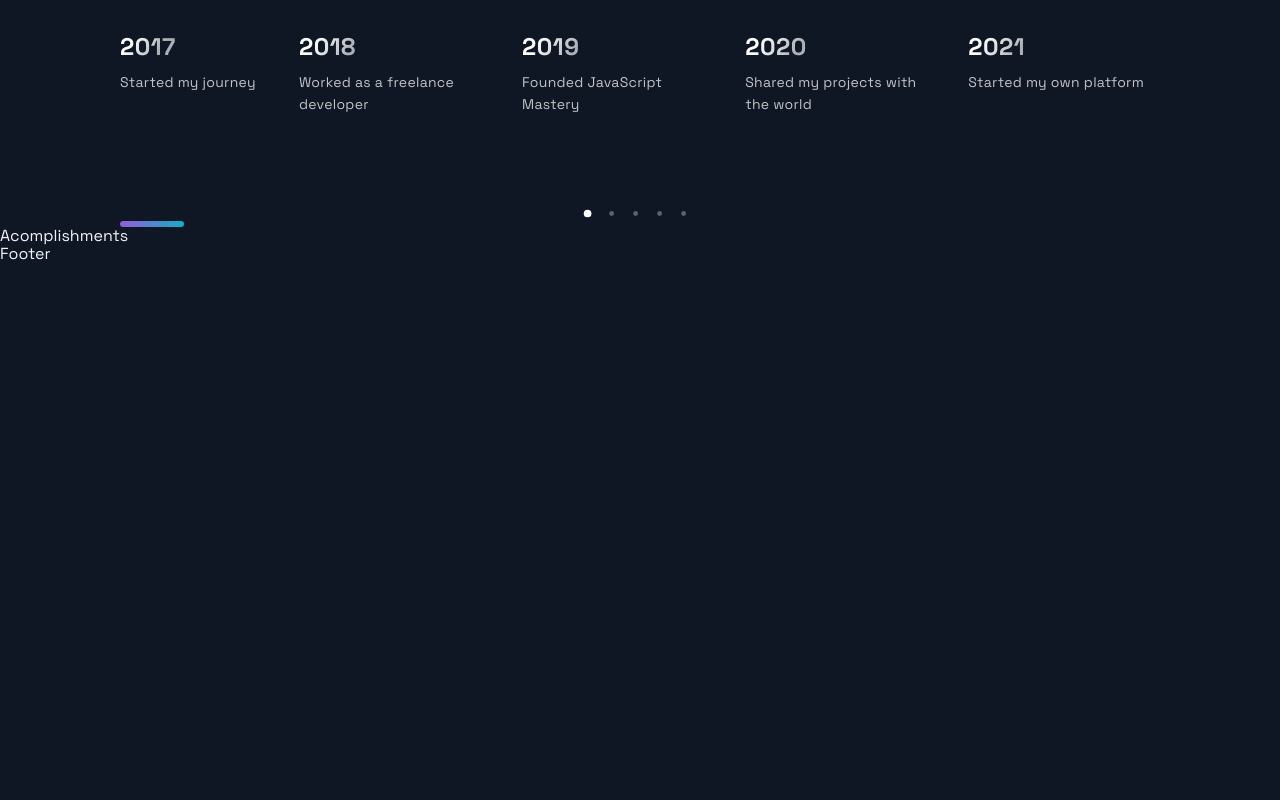
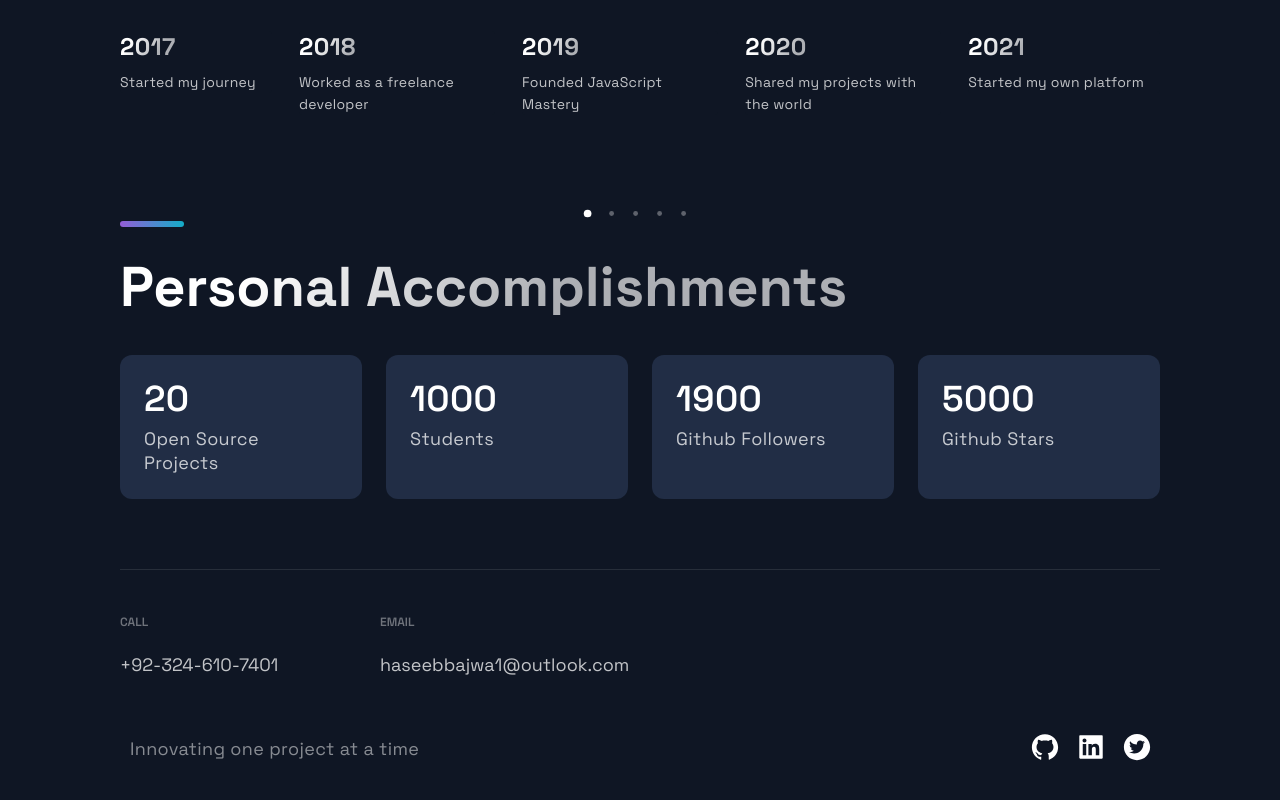
Before and after one commit to RacketyWater7/portfolio_website, a Next.js app: page / in a window 1280 px wide. Shown: the part 2866-3666 px from the top of the page. Before the commit the page ends 3130 px from the top, so only its background shows below. Built offline with nearby package versions, Linux system fonts and the light colour scheme.

Commit message:
made footer and contact info

```diff
--- a/src/components/Acomplishments/Acomplishments.js
+++ b/src/components/Acomplishments/Acomplishments.js
@@ -1,19 +1,31 @@
-import React from 'react';
+import React from "react";
 
-import { Section, SectionDivider, SectionTitle } from '../../styles/GlobalComponents';
-import { Box, Boxes, BoxNum, BoxText } from './AcomplishmentsStyles';
+import {
+  Section,
+  SectionDivider,
+  SectionTitle,
+} from "../../styles/GlobalComponents";
+import { Box, Boxes, BoxNum, BoxText } from "./AcomplishmentsStyles";
 
 const data = [
-  { number: 20, text: 'Open Source Projects'},
-  { number: 1000, text: 'Students', },
-  { number: 1900, text: 'Github Followers', },
-  { number: 5000, text: 'Github Stars', }
+  { number: 20, text: "Open Source Projects" },
+  { number: 1000, text: "Students" },
+  { number: 1900, text: "Github Followers" },
+  { number: 5000, text: "Github Stars" },
 ];
 
 const Acomplishments = () => (
-  <div>
-    Acomplishments
-  </div>
+  <Section>
+    <SectionTitle>Personal Accomplishments</SectionTitle>
+    <Boxes>
+      {data.map((card, index) => (
+        <Box key={index}>
+          <BoxNum>{card.number}</BoxNum>
+          <BoxText>{card.text}</BoxText>
+        </Box>
+      ))}
+    </Boxes>
+  </Section>
 );
 
 export default Acomplishments;
--- a/src/components/Footer/Footer.js
+++ b/src/components/Footer/Footer.js
@@ -1,14 +1,55 @@
-import React from 'react';
-import { AiFillGithub, AiFillInstagram, AiFillLinkedin } from 'react-icons/ai';
+import React from "react";
+import {
+  AiFillGithub,
+  AiFillLinkedin,
+  AiFillTwitterCircle,
+} from "react-icons/ai";
 
-import { SocialIcons } from '../Header/HeaderStyles';
-import { CompanyContainer, FooterWrapper, LinkColumn, LinkItem, LinkList, LinkTitle, Slogan, SocialContainer, SocialIconsContainer } from './FooterStyles';
+import { SocialIcons } from "../Header/HeaderStyles";
+import {
+  CompanyContainer,
+  FooterWrapper,
+  LinkColumn,
+  LinkItem,
+  LinkList,
+  LinkTitle,
+  Slogan,
+  SocialContainer,
+  SocialIconsContainer,
+} from "./FooterStyles";
 
 const Footer = () => {
   return (
-    <div>
-      Footer
-    </div>
+    <FooterWrapper>
+      <LinkList>
+        <LinkColumn>
+          <LinkTitle>Call</LinkTitle>
+          <LinkItem href="tel:+92-324-610-7401">+92-324-610-7401</LinkItem>
+        </LinkColumn>
+        <LinkColumn>
+          <LinkTitle>Email</LinkTitle>
+          <LinkItem href="mailto:haseebbajwa1@outlook.com">
+            haseebbajwa1@outlook.com
+          </LinkItem>
+        </LinkColumn>
+      </LinkList>
+      <SocialIconsContainer>
+        <CompanyContainer>
+          <Slogan>Innovating one project at a time</Slogan>
+        </CompanyContainer>
+        <SocialContainer>
+          <SocialIcons href="https://github.com/RacketyWater7">
+            <AiFillGithub size="3rem" />
+          </SocialIcons>
+          <SocialIcons href="https://linkedin.com/in/haseeb-udeen-03b11a48">
+            <AiFillLinkedin size="3rem" />
+          </SocialIcons>
+          <SocialIcons href="https://twitter.com/RacketyWater7">
+            <AiFillTwitterCircle size="3rem" />
+          </SocialIcons>
+        </SocialContainer>
+      </SocialIconsContainer>
+    </FooterWrapper>
   );
 };
 
```
